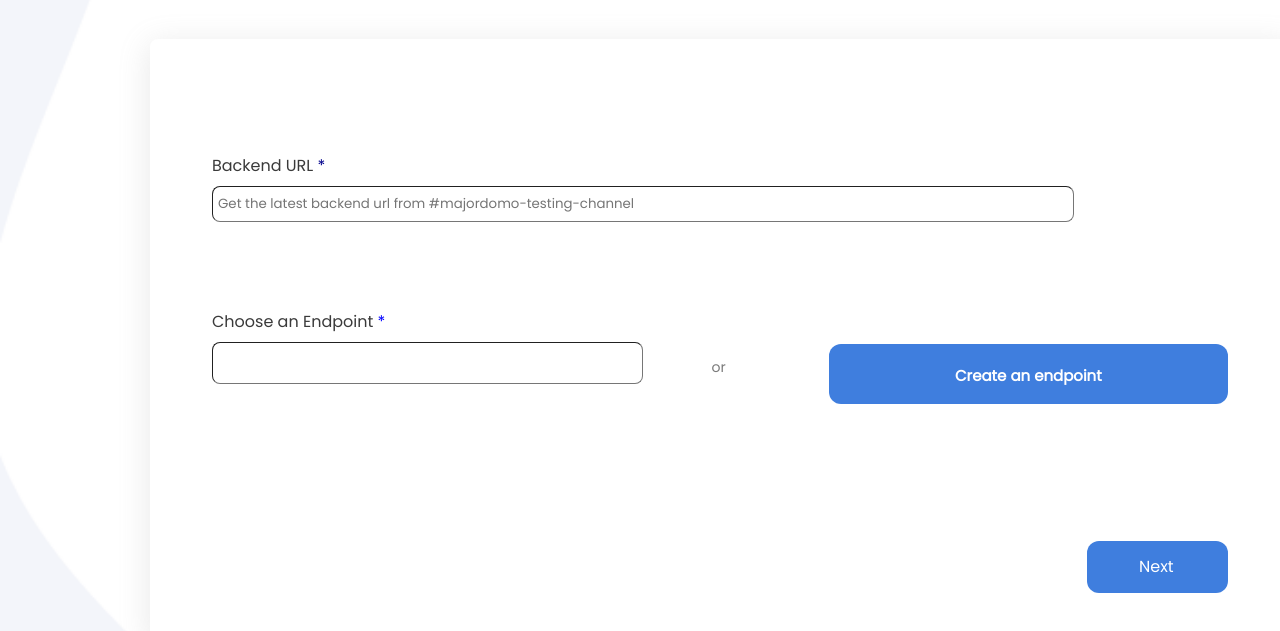
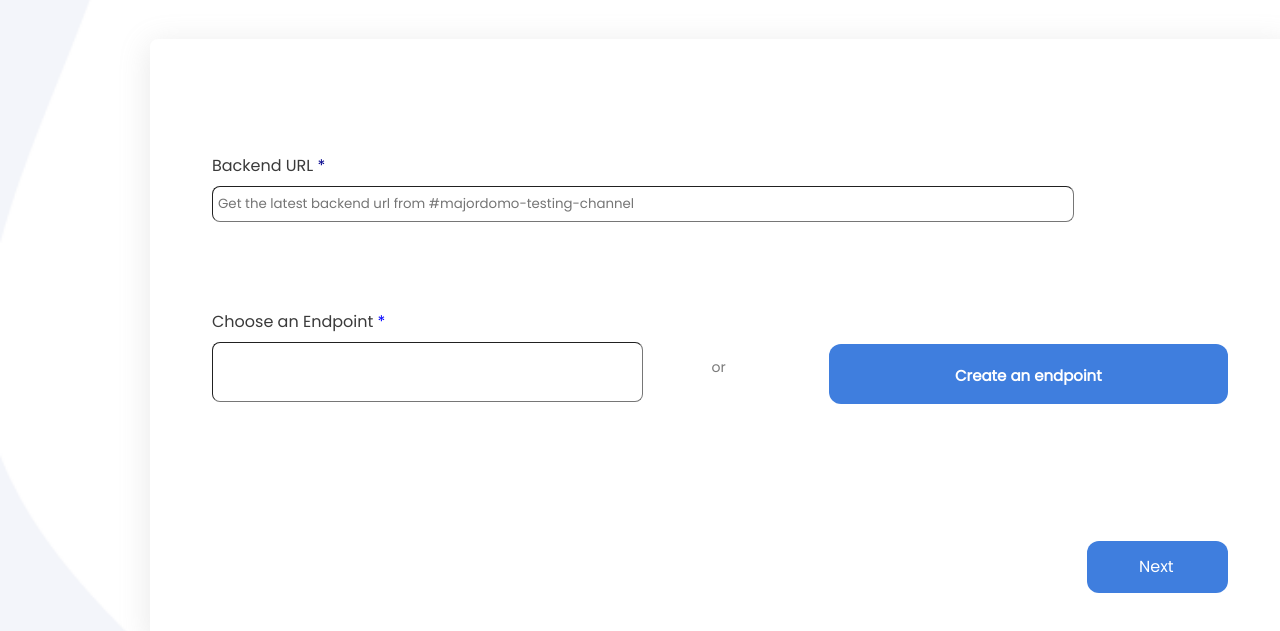
Before and after one commit to khemritolya/dti-majordomo, a plain HTML site: page docs/endpoint.html in a window 1280 px wide. Shown: the part 93-724 px from the top of the page. Drawn offline with nearby package versions, Linux system fonts and the light colour scheme.

Commit message:
Update style.css

```diff
--- a/docs/style.css
+++ b/docs/style.css
@@ -174,6 +174,7 @@ body{
     color: black;
     margin-top: 8px;
     width: 40%;
+    height: 60px;
     padding: 10px 5px;
     border-color: clear;
     box-sizing: border-box;
```
